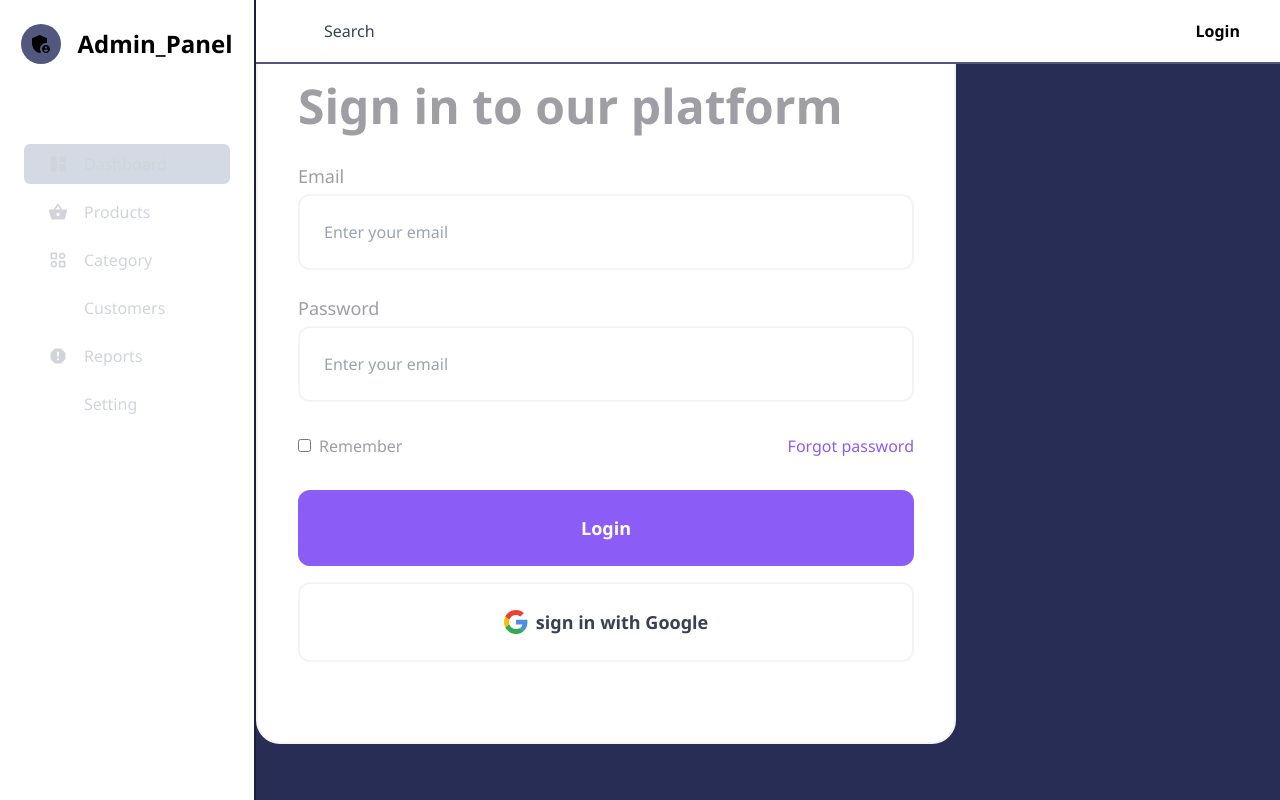
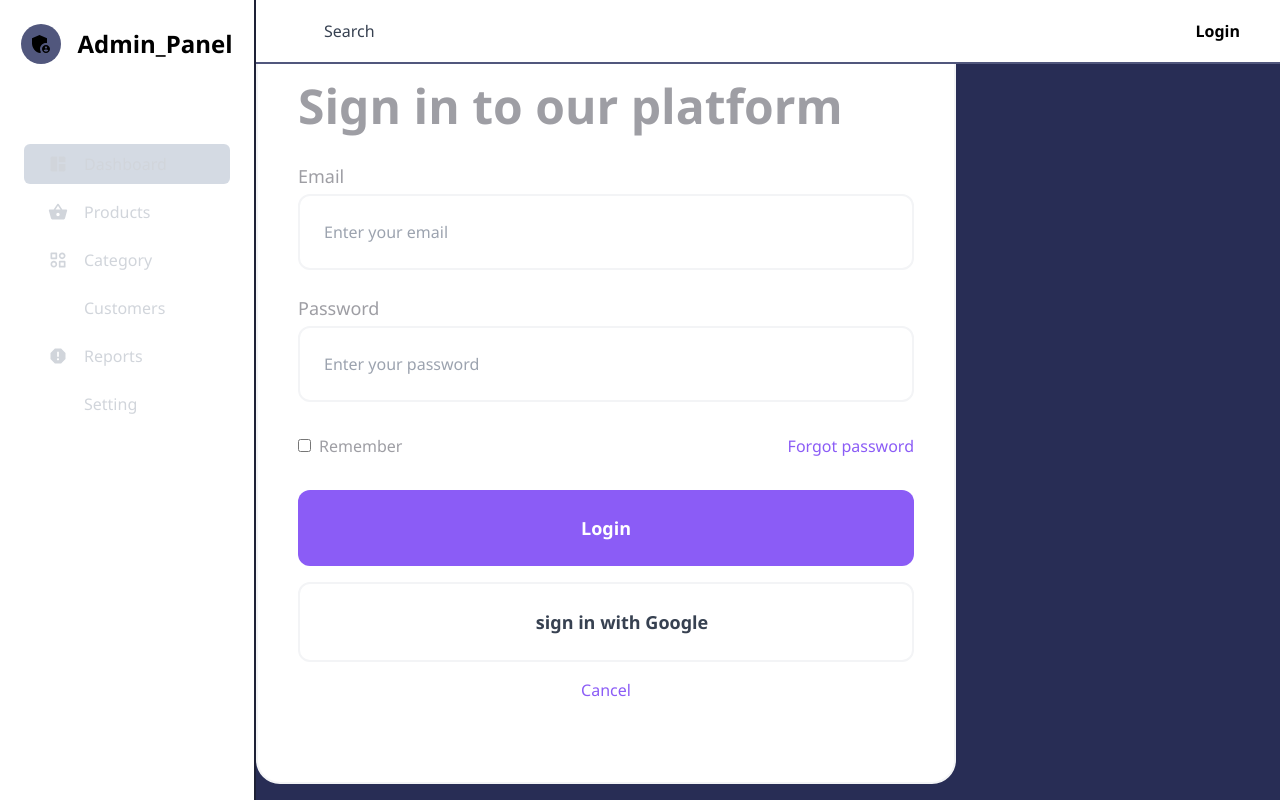
Before and after one commit to Swadeshit27/Admin-panel-frontend, a React (Vite) app: page /login in a window 1280 px wide. Built offline with nearby package versions, Linux system fonts and the light colour scheme; some icons are missing; the HTML template or start-up script is replaced by a standard one.

Commit message:
add the cancel button

```diff
--- a/package.json
+++ b/package.json
@@ -18,11 +18,9 @@
     "react-google-login": "^5.2.2",
     "react-icons": "^4.12.0",
     "react-modal": "^3.16.1",
-
-    "react-router-dom": "^6.21.2",
+    "react-router-dom": "^6.22.1",
     "recharts": "^2.10.4"
   },
-
   "devDependencies": {
     "@types/react": "^18.2.43",
     "@types/react-dom": "^18.2.17",
--- a/src/pages/Login.jsx
+++ b/src/pages/Login.jsx
@@ -1,4 +1,5 @@
-import  React,{useState} from 'react';
+// Form.js
+import React, { useState } from 'react';
 
 export default function Form() {
     const [email, setEmail] = useState('');
@@ -10,13 +11,16 @@ export default function Form() {
             setDetailsEntered(false);
         } else {
             setDetailsEntered(true);
-
-          window.location.href = '/';
+            console.log(`Logged in with Email: ${email}, Password: ${password}`);
         }
     };
 
+    const handleLogout = () => {
+        window.location.href = '/signup';
+    };
+
     return (
-        <div className=' w-11/12 max-w-[700px] px-10 py-20 rounded-3xl bg-white border-2 border-gray-100'>
+        <div className='w-11/12 max-w-[700px] px-10 py-20 rounded-3xl bg-white border-2 border-gray-100'>
             <h1 className='text-5xl font-semibold'>Sign in to our platform</h1>
 
             <div className='mt-8'>
@@ -27,7 +31,8 @@ export default function Form() {
                         value={email}
                         onChange={(e) => setEmail(e.target.value)}
                         className='w-full border-2 border-gray-100 rounded-xl p-4 mt-1 bg-transparent'
-                        placeholder="Enter your email"/>
+                        placeholder="Enter your email"
+                    />
                 </div>
                 <div className='flex flex-col mt-4'>
                     <label className='text-lg font-medium'>Password</label>
@@ -36,34 +41,29 @@ export default function Form() {
                         value={password}
                         onChange={(e) => setPassword(e.target.value)}
                         className='w-full border-2 border-gray-100 rounded-xl p-4 mt-1 bg-transparent'
-                        placeholder="Enter your email"
-
+                        placeholder="Enter your password"
                     />
                 </div>
                 <div className='mt-8 flex justify-between items-center'>
                     <div>
-                        <input  type="checkbox" id='remember'/>
+                        <input type="checkbox" id='remember' />
                         <label className='ml-2 font-medium text-base' htmlFor="remember">Remember</label>
                     </div>
                     <button className='font-medium text-base text-violet-500'>Forgot password</button>
                 </div>
                 <div className='mt-8 flex flex-col gap-y-4'>
-                    <button className='active:scale-[.98] active:duration-75 transition-all hover:scale-[1.01]  ease-in-out transform py-4 bg-violet-500 rounded-xl text-white font-bold text-lg'  onClick={handleLogin}>Login</button>
+                    <button className='active:scale-[.98] active:duration-75 transition-all hover:scale-[1.01] ease-in-out transform py-4 bg-violet-500 rounded-xl text-white font-bold text-lg' onClick={handleLogin}>Login</button>
                     <button
-                        className='flex items-center justify-center gap-2 active:scale-[.98] active:duration-75 transition-all hover:scale-[1.01]  ease-in-out transform py-4  rounded-xl text-gray-700 font-semibold text-lg border-2 border-gray-100 '>
+                        className='flex items-center justify-center gap-2 active:scale-[.98] active:duration-75 transition-all hover:scale-[1.01] ease-in-out transform py-4 rounded-xl text-gray-700 font-semibold text-lg border-2 border-gray-100 '>
                         <svg width="24" height="24" viewBox="0 0 24 24" fill="none" xmlns="http://www.w3.org/2000/svg">
-                                <path d="M5.26644 9.76453C6.19903 6.93863 8.85469 4.90909 12.0002 4.90909C13.6912 4.90909 15.2184 5.50909 16.4184 6.49091L19.9093 3C17.7821 1.14545 15.0548 0 12.0002 0C7.27031 0 3.19799 2.6983 1.24023 6.65002L5.26644 9.76453Z" fill="#EA4335"/>
-                                <path d="M16.0406 18.0142C14.9508 18.718 13.5659 19.0926 11.9998 19.0926C8.86633 19.0926 6.21896 17.0785 5.27682 14.2695L1.2373 17.3366C3.19263 21.2953 7.26484 24.0017 11.9998 24.0017C14.9327 24.0017 17.7352 22.959 19.834 21.0012L16.0406 18.0142Z" fill="#34A853"/>
-                                <path d="M19.8342 20.9978C22.0292 18.9503 23.4545 15.9019 23.4545 11.9982C23.4545 11.2891 23.3455 10.5255 23.1818 9.81641H12V14.4528H18.4364C18.1188 16.0119 17.2663 17.2194 16.0407 18.0108L19.8342 20.9978Z" fill="#4A90E2"/>
-                                <path d="M5.27698 14.2663C5.03833 13.5547 4.90909 12.7922 4.90909 11.9984C4.90909 11.2167 5.03444 10.4652 5.2662 9.76294L1.23999 6.64844C0.436587 8.25884 0 10.0738 0 11.9984C0 13.918 0.444781 15.7286 1.23746 17.3334L5.27698 14.2663Z" fill="#FBBC05"/>
+                            {/* ... (Google sign-in icon SVG) */}
                         </svg>
                         sign in with Google
                     </button>
+                    <button className='text-violet-500 font-medium text-base' onClick={handleLogout}>Cancel</button>
                 </div>
-
             </div>
             {!detailsEntered && <p className='text-red-500 mt-4'>Please enter your details.</p>}
-
         </div>
     )
 }
```
Also changed, not shown: 1 other file (tests, documents, lock files or other folders). Lines whose indentation alone changed are shown as unchanged.
